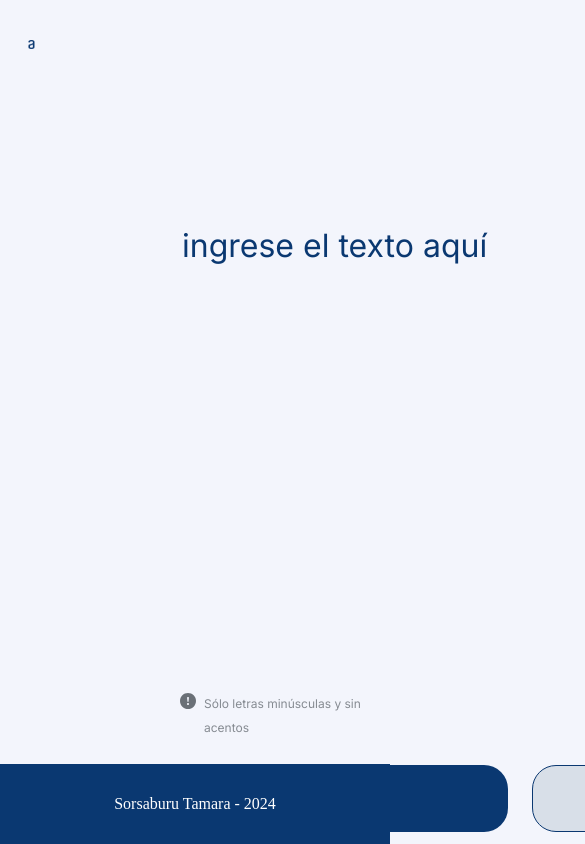
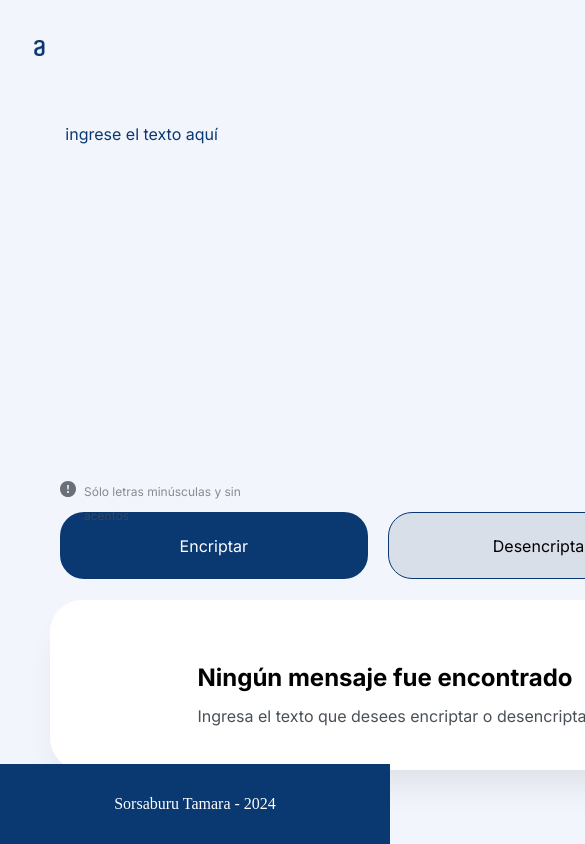
Before and after one commit to TamaraAyelen17/challenges-encriptador, a plain HTML site: page index.html in a window 390 px wide. Shown: the top 844 px of the page, 585 px wide, since content can reach past the window. Drawn offline with Linux system fonts and the light colour scheme.

Commit message:
Se agrega diseño responsivo para pantallas de un maximo de 768px

```diff
--- a/style.css
+++ b/style.css
@@ -209,3 +209,102 @@ footer {
     color: #FFFFFF;
     font-size: 16px;
 }
+
+@media screen and (max-width: 768px) {
+    main {
+        margin-left: 50px;
+        display: flex;
+        flex-direction: column;
+        align-items: center;
+    }
+
+    .logo-header {
+        width: 10%;
+    }
+
+    .container-izq {
+        display: flex;
+        position: absolute;
+        left: 30px;
+        top: 100px;
+    }
+
+    .ingresar-texto {
+        font-size: 16px;
+        margin: 20px auto;
+        width: calc(100% - 40px);
+        max-width: 90%;
+    }
+
+    .info {
+        display: flex;
+        position: absolute;
+        top: 200px;
+        margin-left: 30px;
+    }
+
+    .botones {
+        position: static;
+        flex-direction: row;
+        gap: 20px;
+        width: calc(100% - 40px);
+        max-width: 90%;
+        margin-left: 30px;
+    }
+
+    .container-der {
+        background-image: none;
+        width: 688px;
+        height: 170px;
+        position: absolute;
+        margin-top: 50px;
+        left: 50px;
+        top: 550px;
+        display: flex;
+        flex-direction: column;
+    }
+
+    .contenedor-parrafo {
+        margin-bottom: 50px;
+    }
+
+    .mensaje {
+        width: 600px;
+        height: 80px;
+
+    }
+
+    .mensaje-h2 {
+        width: 380px;
+        height: 40px;
+    }
+
+    .contenedor-p-resultado {
+        width: 400px;
+        margin-top: 0;
+    }
+    .contenedor-txtarea {
+        margin-top: 5px;
+        position: absolute;
+        width: 650px;
+    }
+
+    .derecha {
+        position: absolute;
+        left: 130px;
+        top: 5px;
+    }
+
+   .contenedor-copiar {
+        margin-top: 90px;
+        position: absolute;
+        display: flex;
+        margin-left: 10px;
+    }
+
+    #btn-copiar {
+        width: 450px;
+        height: 50px;
+        margin-top: 15px;
+    }
+}
```
